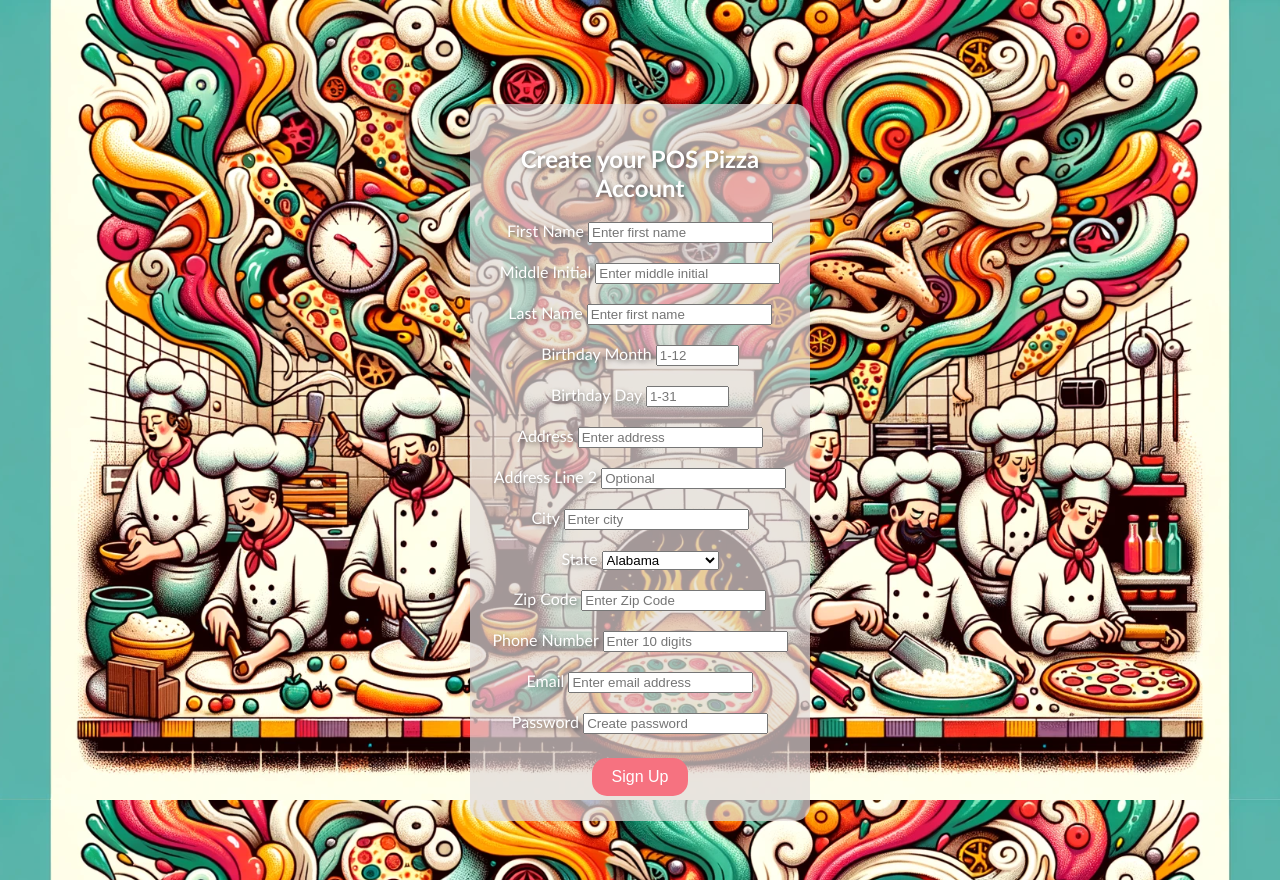
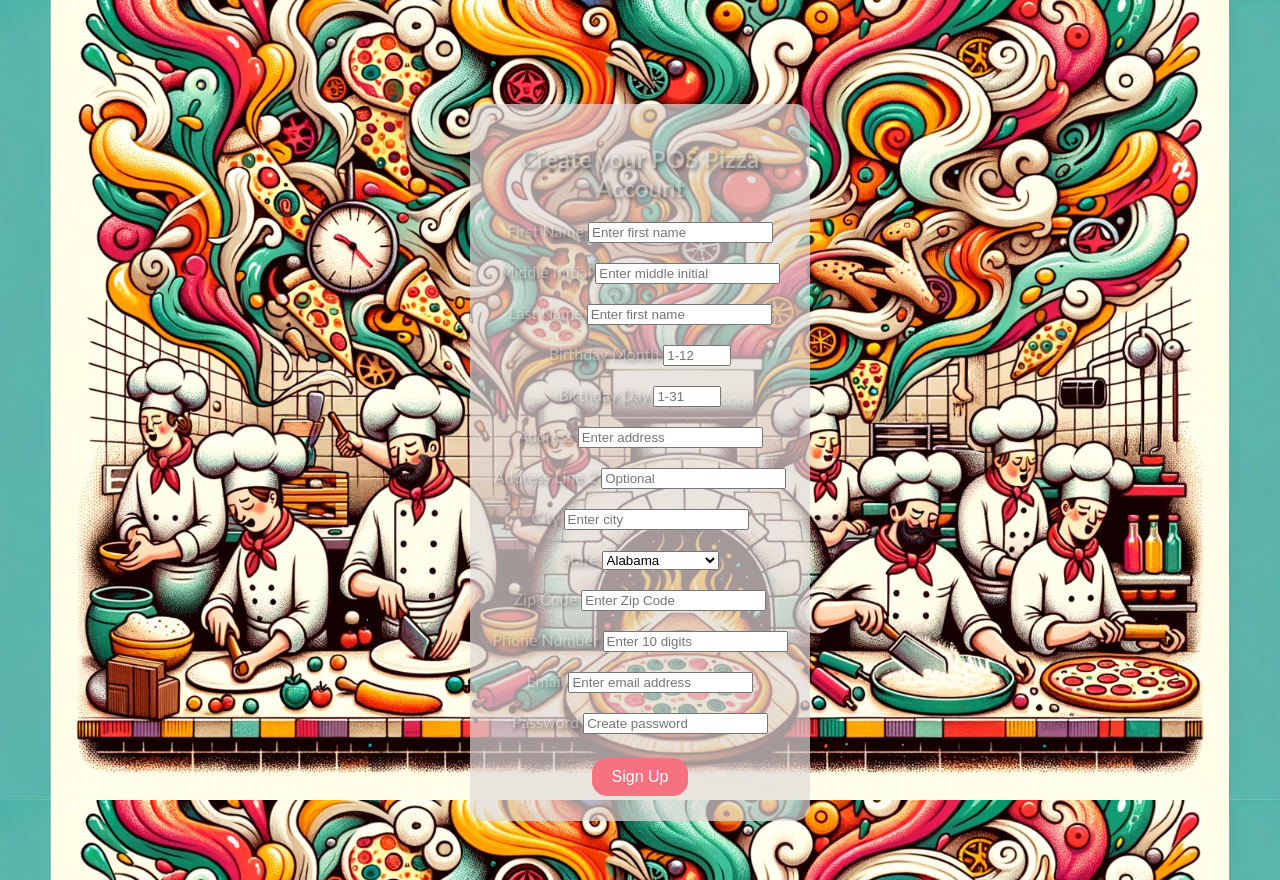
Before and after one commit to mcfixstuff/Point-Of-Sale-Database, a PHP site: page /signup.php in a window 1280 px wide. Run offline with PHP 8.4, Linux system fonts and the light colour scheme.

Commit message:
changed signup.php

```diff
--- a/signup.php
+++ b/signup.php
@@ -80,12 +80,12 @@ if ($_SERVER["REQUEST_METHOD"] == "POST") {
 
         <div>
             <label for="birthday_month">Birthday Month  </label>
-            <input type="number" id="birthday_month" name="birthday_month" min="1" max="12" placeholder="1-12" style="width: 75px;">
+            <input type="number" id="birthday_month" name="birthday_month" min="1" max="12" placeholder="1-12" style="width: 60px;">
         </div><br>
 
         <div>
             <label for="birthday_day">Birthday Day  </label>
-            <input type="number" id="birthday_day" name="birthday_day" min="1" max="31" placeholder = "1-31" style="width: 75px;">
+            <input type="number" id="birthday_day" name="birthday_day" min="1" max="31" placeholder = "1-31" style="width: 60px;">
         </div><br>
 
         <div>
--- a/styles.css
+++ b/styles.css
@@ -10,7 +10,7 @@ body {
     /* background: linear-gradient(45deg, #6C5B7B, #C06C84, #F67280); */
     background: url('rustic.webp') no-repeat center center fixed;
     background-size: cover;
-    color: #fff;
+    color: #ffffff6a;
     text-shadow: 2px 2px 4px rgba(0, 0, 0, 0.5);
 }
 
```
